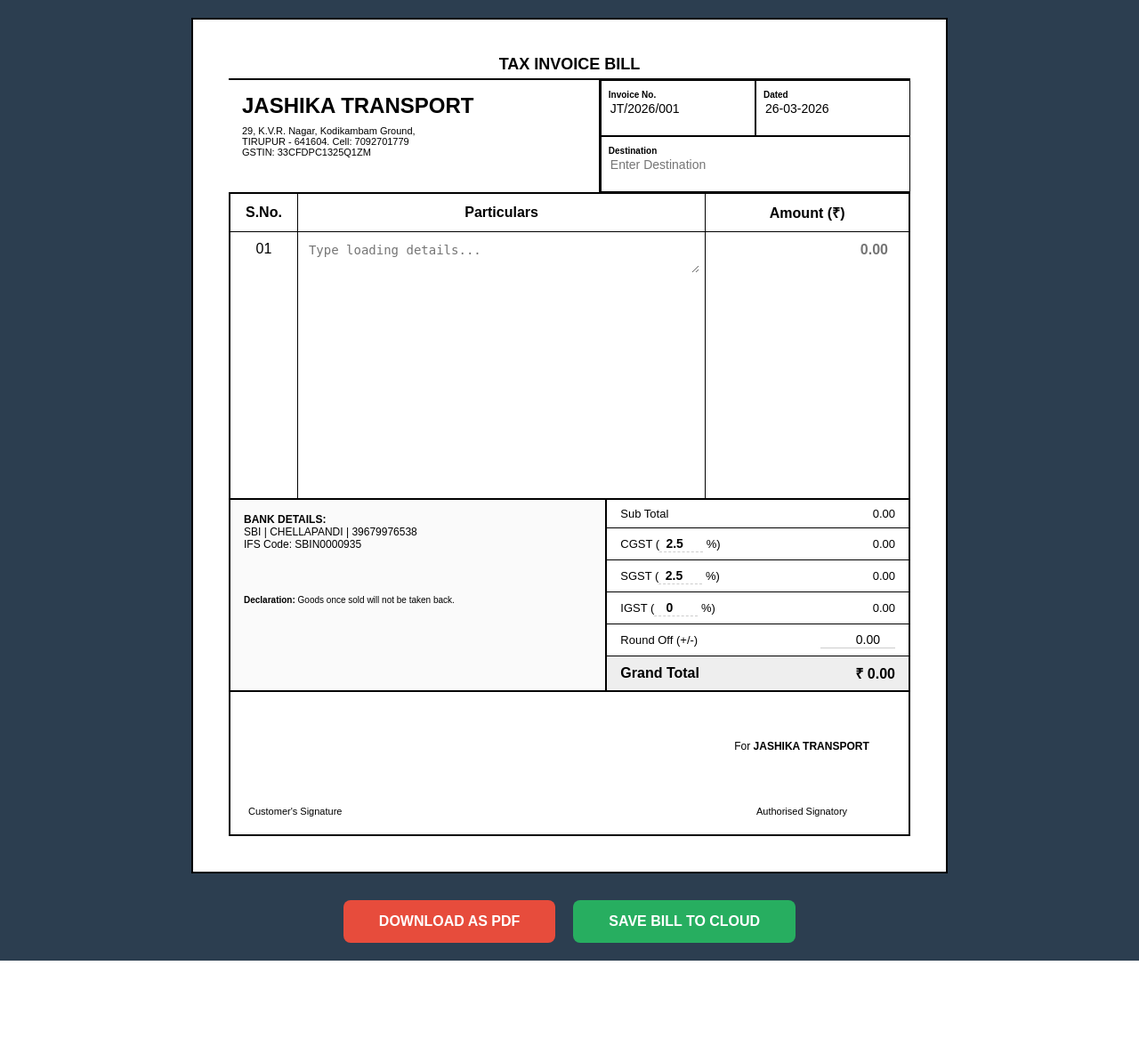
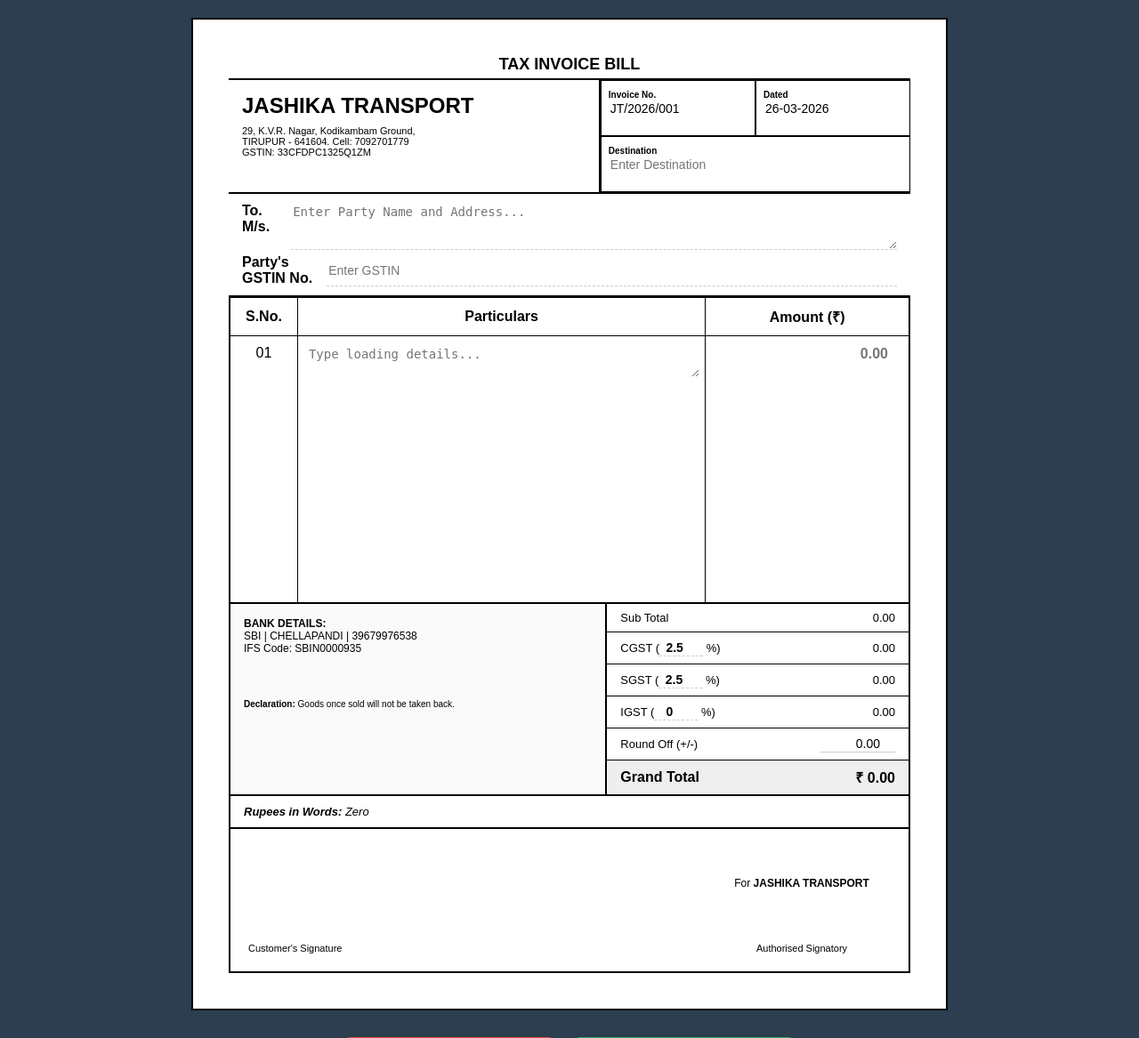
Before and after one commit to MUNIYAPPAN-AI/jashika-transport, a Flask app: page /create_bill in a window 1280 px wide. Shown: the top 1167 px of the page at 89% size. Before the commit the page ends 1080 px from the top, so only its background shows below. Run offline with Flask 3, Linux system fonts and the light colour scheme; the visitor is signed in with stand-in values (Sample User, id 1); some libraries are stand-ins or nearby versions.

Commit message:
added party details and words to bill

```diff
--- a/templates/create_bill.html
+++ b/templates/create_bill.html
@@ -7,23 +7,25 @@
     <style>
         body { font-family: 'Arial', sans-serif; background: #2c3e50; display: flex; flex-direction: column; align-items: center; padding: 20px; margin: 0; }
 
-        /* Main Container for Browser Display */
         #bill-to-print {
-            background: white !important; /* Force background for PDF */
+            background: white !important;
             width: 850px;
             padding: 40px;
             border: 2px solid #000;
             position: relative;
             box-sizing: border-box;
             margin: 0 auto;
-            color: black !important; /* Force text color for PDF */
+            color: black !important;
         }
 
         .top-header { text-align: center; border-bottom: 2px solid #000; padding-bottom: 5px; font-size: 18px; }
-        .header-grid { display: grid; grid-template-columns: 1.2fr 1fr; border-bottom: 1px solid #000; }
+        .header-grid { display: grid; grid-template-columns: 1.2fr 1fr; border-bottom: 2px solid #000; }
         .company-details { padding: 15px; border-right: 2px solid #000; }
         .meta-details { display: grid; grid-template-columns: 1fr 1fr; }
         .meta-box { border: 0.5px solid #000; padding: 8px; font-size: 12px; height: 45px; }
+
+        /* New Party Details Section */
+        .party-section { border-bottom: 2px solid #000; padding: 10px 15px; display: flex; flex-direction: column; min-height: 80px; }
 
         input, textarea { width: 100%; border: none; font-size: 14px; outline: none; background: transparent; color: black !important; }
         .tax-input { width: 45px; border-bottom: 1px dashed #ccc; text-align: center; font-weight: bold; }
@@ -36,6 +38,9 @@
         .bottom-grid { display: grid; grid-template-columns: 1.5fr 1.2fr; border: 2px solid #000; border-top: none; }
         .bank-info { padding: 15px; font-size: 12px; border-right: 2px solid #000; background: #fafafa !important; }
         .total-row { display: flex; justify-content: space-between; padding: 8px 15px; border-bottom: 1px solid #000; font-size: 13px; align-items: center; color: black !important; }
+
+        /* New Words Section */
+        .words-section { border: 2px solid #000; border-top: none; padding: 10px 15px; font-size: 13px; font-style: italic; }
 
         .seal-section { border: 2px solid #000; border-top: none; display: flex; justify-content: space-between; align-items: flex-end; padding: 20px; height: 120px; }
 
@@ -62,6 +67,17 @@
                 <div class="meta-box"><label style="font-size:10px; font-weight:bold;">Invoice No.</label><input type="text" id="inv_no" value="JT/2026/001"></div>
                 <div class="meta-box"><label style="font-size:10px; font-weight:bold;">Dated</label><input type="text" value="26-03-2026"></div>
                 <div class="meta-box" style="grid-column: span 2;"><label style="font-size:10px; font-weight:bold;">Destination</label><input type="text" placeholder="Enter Destination"></div>
+            </div>
+        </div>
+
+        <div class="party-section">
+            <div style="display: flex; align-items: flex-start;">
+                <label style="font-weight: bold; width: 60px;">To. M/s.</label>
+                <textarea id="party_details" placeholder="Enter Party Name and Address..." rows="3" style="border-bottom: 1px dashed #ccc;"></textarea>
+            </div>
+            <div style="display: flex; margin-top: 5px;">
+                <label style="font-weight: bold; width: 110px;">Party's GSTIN No.</label>
+                <input type="text" placeholder="Enter GSTIN" style="border-bottom: 1px dashed #ccc;">
             </div>
         </div>
 
@@ -101,6 +117,10 @@
             </div>
         </div>
 
+        <div class="words-section">
+            <strong>Rupees in Words:</strong> <span id="gt_words">Zero Only</span>
+        </div>
+
         <div class="seal-section">
             <div style="font-size: 11px;">Customer's Signature</div>
             <div style="text-align: center; min-width: 200px;">
@@ -116,6 +136,22 @@
     </div>
 
     <script>
+        // Number to Words Converter Function
+        function numberToWords(num) {
+            let ones = ['', 'One', 'Two', 'Three', 'Four', 'Five', 'Six', 'Seven', 'Eight', 'Nine', 'Ten', 'Eleven', 'Twelve', 'Thirteen', 'Fourteen', 'Fifteen', 'Sixteen', 'Seventeen', 'Eighteen', 'Nineteen'];
+            let tens = ['', '', 'Twenty', 'Thirty', 'Forty', 'Fifty', 'Sixty', 'Seventy', 'Eighty', 'Ninety'];
+            if (num === 0) return 'Zero';
+            function convert(n) {
+                if (n < 20) return ones[n];
+                if (n < 100) return tens[Math.floor(n / 10)] + (n % 10 !== 0 ? ' ' + ones[n % 10] : '');
+                if (n < 1000) return ones[Math.floor(n / 100)] + ' Hundred' + (n % 100 !== 0 ? ' and ' + convert(n % 100) : '');
+                if (n < 100000) return convert(Math.floor(n / 1000)) + ' Thousand' + (n % 1000 !== 0 ? ' ' + convert(n % 1000) : '');
+                if (n < 10000000) return convert(Math.floor(n / 100000)) + ' Lakh' + (n % 100000 !== 0 ? ' ' + convert(n % 100000) : '');
+                return '';
+            }
+            return convert(Math.floor(num)) + ' Only';
+        }
+
         function doCalculate() {
             let amount = parseFloat(document.getElementById('base_amount').value) || 0;
             let cp = parseFloat(document.getElementById('cgst_p').value) || 0;
@@ -134,36 +170,35 @@
             document.getElementById('sgst_amt').innerText = sgst.toFixed(2);
             document.getElementById('igst_amt').innerText = igst.toFixed(2);
             document.getElementById('gt').innerText = "₹ " + total.toLocaleString('en-IN', {minimumFractionDigits: 2});
+
+            // Update the words display
+            document.getElementById('gt_words').innerText = numberToWords(total);
         }
 
         async function downloadPDF() {
             const element = document.getElementById('bill-to-print');
             const invName = document.getElementById('inv_no').value || 'Bill';
 
-            // Voice Confirmation logic
             let msg = new SpeechSynthesisUtterance("Full bill PDF capture panren, wait pannunga.");
             window.speechSynthesis.speak(msg);
 
-            // PDF Optimization Settings with Plain Page Fix
             const opt = {
                 margin: 0,
                 filename: invName + '.pdf',
                 image: { type: 'jpeg', quality: 1 },
                 html2canvas: {
-                    scale: 3, // Increased scale for better clarity
+                    scale: 3,
                     useCORS: true,
                     logging: false,
                     letterRendering: true,
-                    backgroundColor: "#FFFFFF", // Force white background to prevent blank page
+                    backgroundColor: "#FFFFFF",
                     scrollX: 0,
                     scrollY: 0
                 },
                 jsPDF: { unit: 'px', format: [850, 1150], orientation: 'portrait' }
             };
 
-            // Capture Logic
             try {
-                // Ensure all input values are visible in the capture
                 await html2pdf().set(opt).from(element).save();
             } catch (error) {
                 console.error("PDF Export Error: ", error);
@@ -177,7 +212,7 @@
             alert("Success: Bill saved to MongoDB Atlas!");
         }
 
-        doCalculate(); // Initial calculation
+        doCalculate();
     </script>
 </body>
 </html>
```
